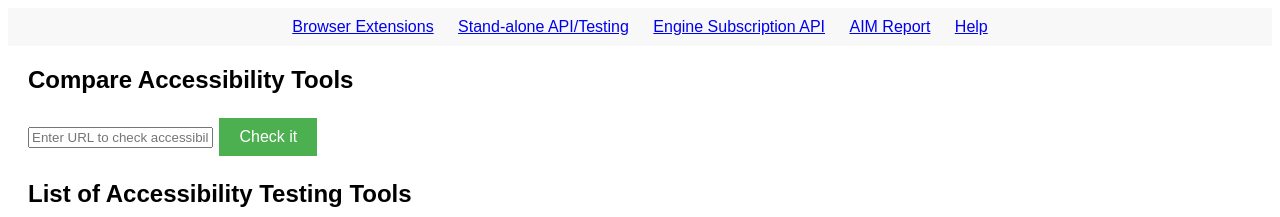
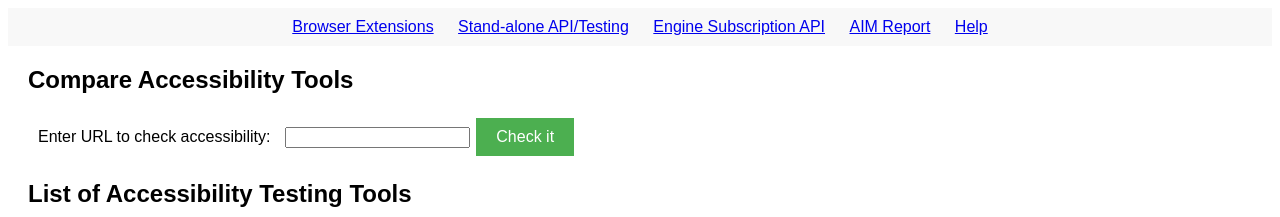
Before and after one commit to AutoBugHunter/Blackbox, a plain HTML site: page index.html in a window 1280 px wide. Shown: the top 217 px of the page. Drawn offline with Linux system fonts and the light colour scheme.

Commit message:
Update index.html

```diff
--- a/index.html
+++ b/index.html
@@ -1,6 +1,8 @@
 <!DOCTYPE html>
-<html>
+<html lang="en">
 <head>
+    <meta charset="UTF-8">
+    <meta name="viewport" content="width=device-width, initial-scale=1.0">
     <title>Compare Accessibility Tools</title>
     <style>
         body {
@@ -11,7 +13,7 @@
             padding: 10px;
             text-align: center;
         }
-        header a {
+        header a, label {
             margin: 0 10px;
         }
         footer a {
@@ -56,7 +58,8 @@
     </header>
     <section id="content">
         <h1>Compare Accessibility Tools</h1>
-        <input type="text" id="url-input" placeholder="Enter URL to check accessibility">
+        <label for="url-input">Enter URL to check accessibility:</label>
+        <input type="text" id="url-input">
         <button id="check-button">Check it</button>
         <h2>List of Accessibility Testing Tools</h2>
         <img src="wave-logo.png" alt="WAVE">
```
